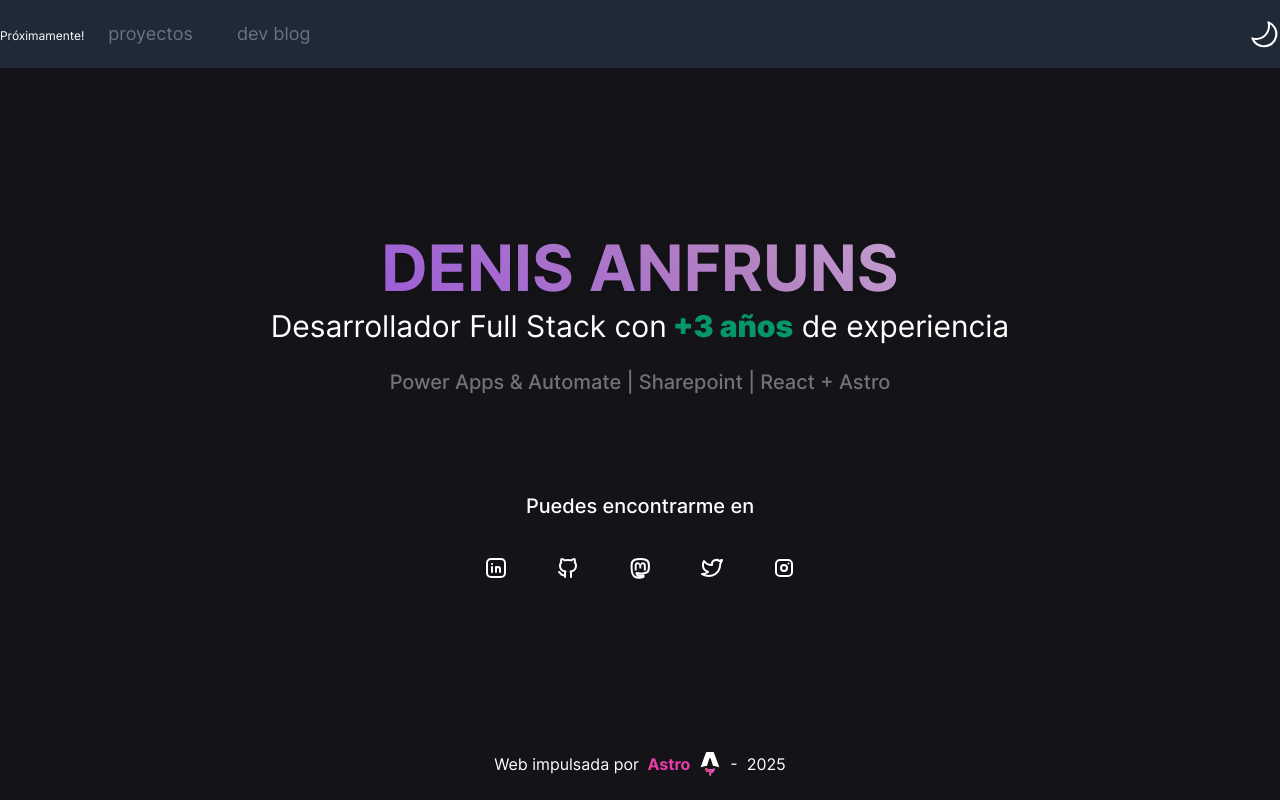
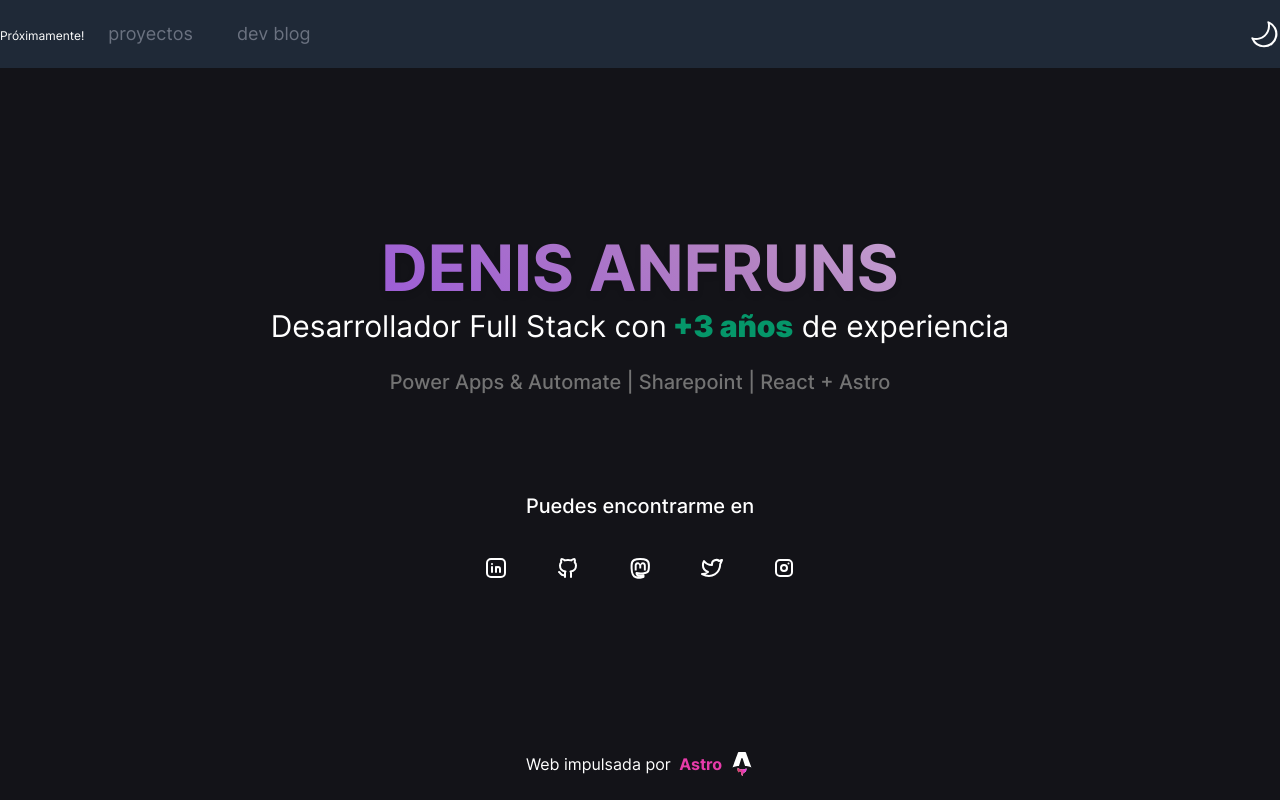
Before and after one commit to hunkstalker/denis-anfruns, an Astro site: page / in a window 1280 px wide. Built offline with nearby package versions, Linux system fonts and the light colour scheme; Astro itself is replaced by a stand-in of ours.

Commit message:
Remove unused year variable and related markup from Author.astro for cleaner code

```diff
--- a/src/components/Author.astro
+++ b/src/components/Author.astro
@@ -1,9 +1,3 @@
----
-const year = new Date().getFullYear();
-
-export const prerender = false;
----
-
 <div class="flex justify-center">
     <p class="my-auto">Web impulsada por&nbsp;</p>
     <a class="inline-flex ml-1 my-auto" href="https://astro.build/" target="_blank">
@@ -26,5 +20,4 @@ export const prerender = false;
         </defs>
       </svg>
     </a>
-    <p class="ml-2 my-auto">- &nbsp;{year}</p>
 </div>
```
